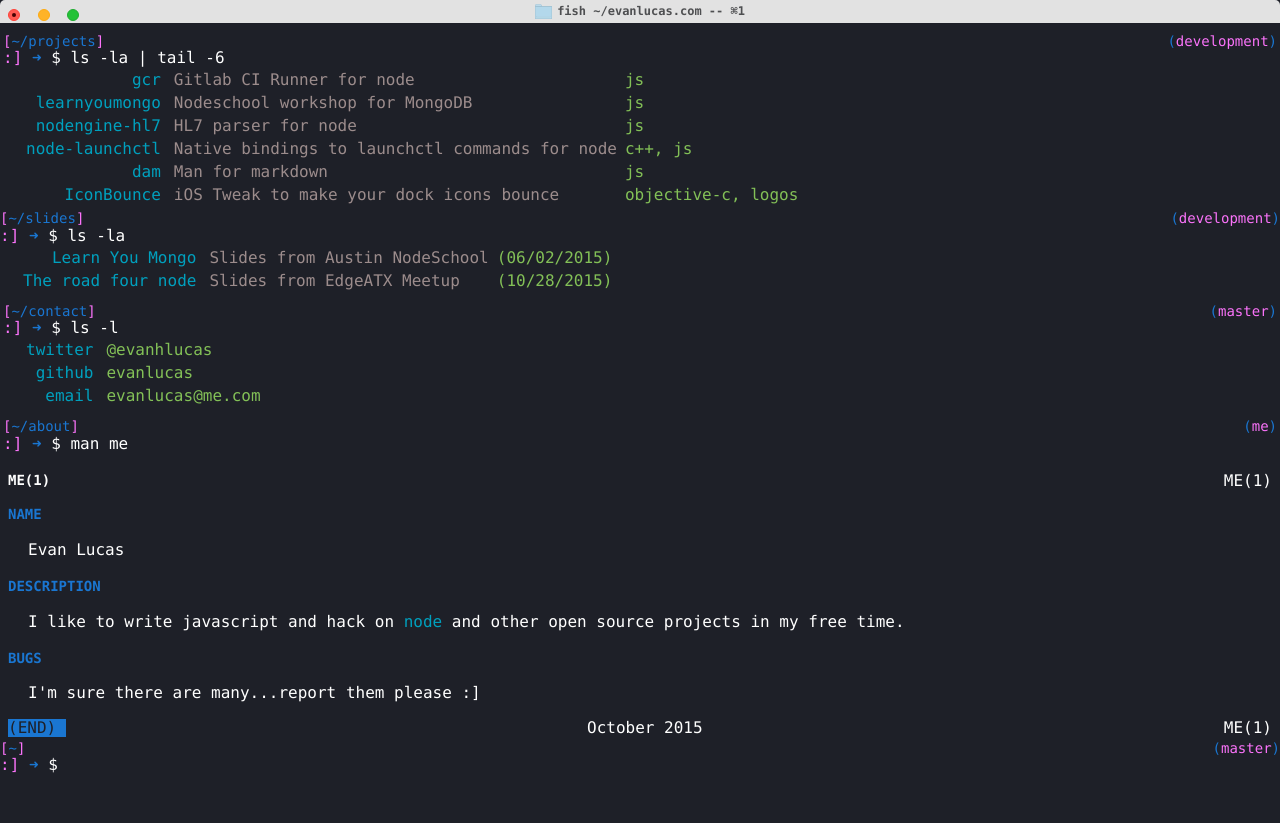
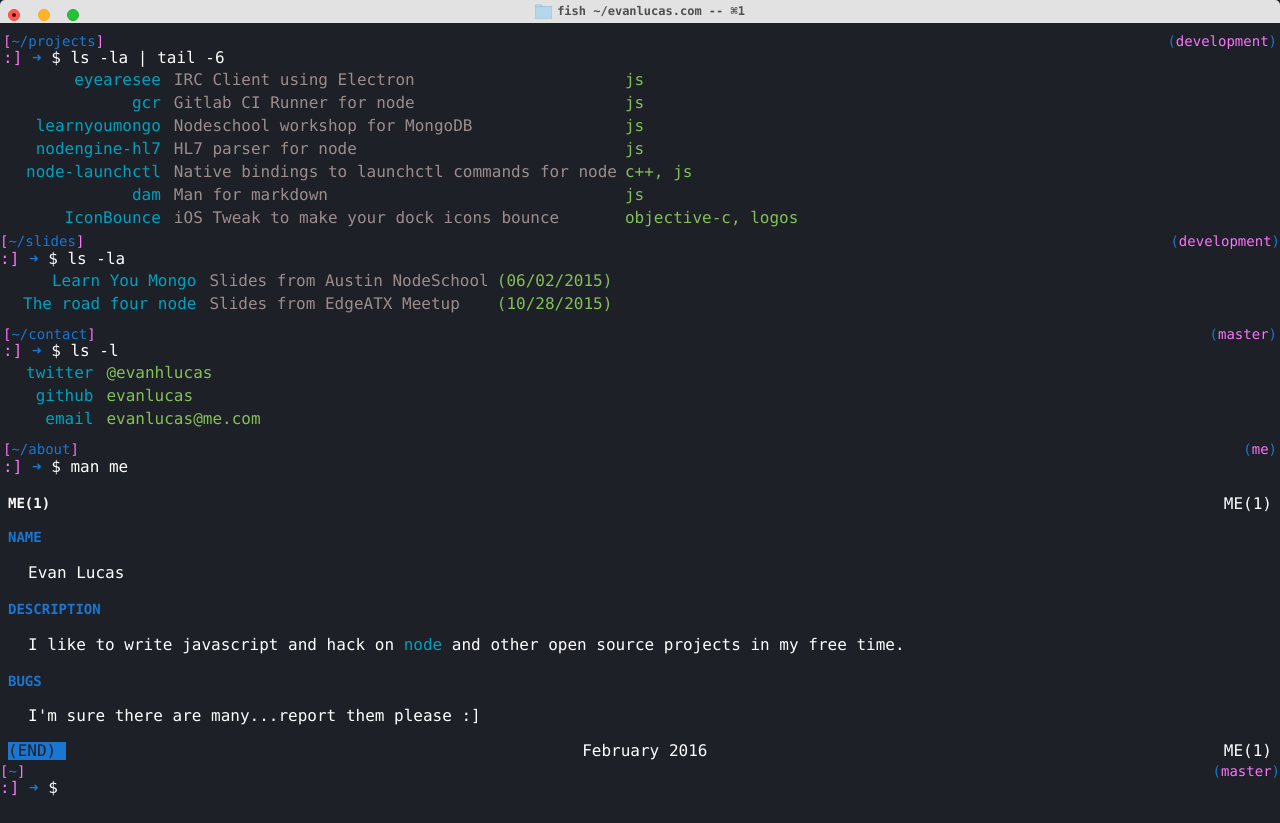
Before and after one commit to evanlucas/evanlucas.github.io, a website: page index.jade in a window 1280 px wide. Before the commit the page ends 800 px from the top, so only its background shows below. Drawn offline with nearby package versions, Linux system fonts and the light colour scheme; files that its build step writes are made by us from their sources.

Commit message:
Add eyearesee to projects

```diff
--- a/index.jade
+++ b/index.jade
@@ -37,6 +37,12 @@ html
       span.ls $ ls -la | tail -6
       br
       table.items
+        +row(
+          'eyearesee',
+          'IRC Client using Electron',
+          'js',
+          'https://github.com/evanlucas/eyearesee'
+        )
         +row(
           'gcr',
           'Gitlab CI Runner for node',
@@ -126,7 +132,7 @@ html
         .foot
           span.end (END)&nbsp;
           span.right ME(1)
-          .date October 2015
+          .date February 2016
     #terminal-history
     #terminal
       p.branch master
```
Also changed, not shown: index.html.
